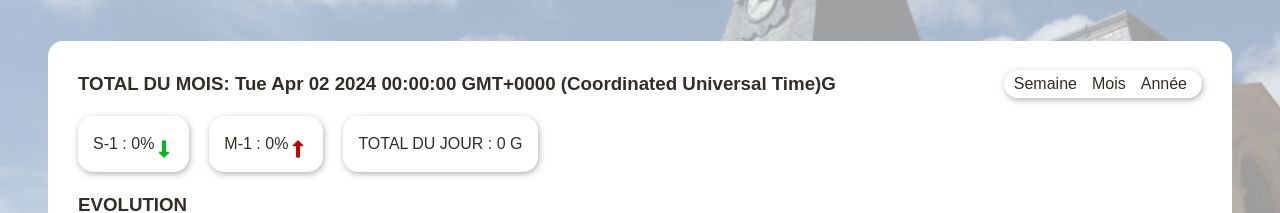
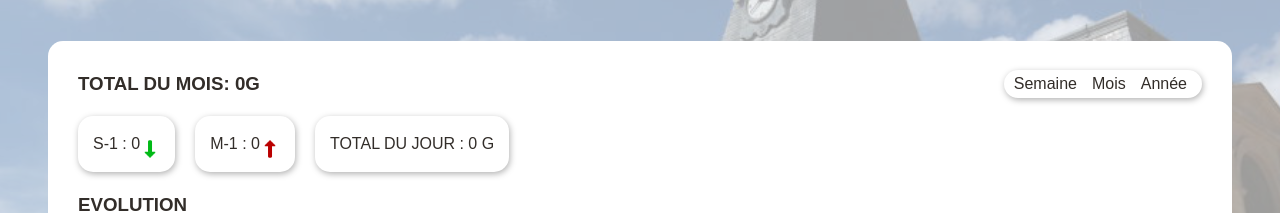
Before and after one commit to Mrpierrouge/poubelle_connectee, a Vue app in the folder front/: page /dashboard in a window 1280 px wide. Shown: the part 138-351 px from the top of the page. Built offline with nearby package versions, Linux system fonts and the light colour scheme; no server answers.

Commit message:
ajout m-1 et s-1

```diff
--- a/front/src/components/DashboardTotal.vue
+++ b/front/src/components/DashboardTotal.vue
@@ -1,6 +1,6 @@
 <template>
   <div class="dashboard-section total-month">
-    <h3>TOTAL DU MOIS: {{ this.today }}G</h3>
+    <h3>TOTAL DU MOIS: {{ totalMonth }}G</h3>
     <div class="time-selector">
       <div
         class="toggle-button"
@@ -27,7 +27,7 @@
   </div>
   <div class="dashboard-stats">
     <div class="stat-box">
-      <p>S-1 : {{ stat1 }}%</p>
+      <p>S-1 : {{ totalPrecedentWeek }}</p>
       <img
         src="../assets/fleche_bas.png"
         alt="Flèche vers le bas"
@@ -35,7 +35,7 @@
       />
     </div>
     <div class="stat-box">
-      <p>M-1 : {{ stat2 }}%</p>
+      <p>M-1 : {{ totalPrecedentMonth }}</p>
       <img
         src="../assets/fleche_haut.png"
         alt="Flèche vers le haut"
@@ -92,6 +92,15 @@ export default {
     },
     totalMonth() {
       return this.getTotalMonth(this.today);
+    },
+    totalPrecedentMonth() {
+      return this.getTotalMonth(new Date(this.today.getFullYear(), this.today.getMonth() - 1));
+    },
+    totalPrecedentWeek(){
+      return this.getTotalDay(this.getDayOffset(this.today, 15)) + this.getTotalDay(this.getDayOffset(this.today, 14)) +
+                this.getTotalDay(this.getDayOffset(this.today, 13)) + this.getTotalDay(this.getDayOffset(this.today, 12)) +
+                this.getTotalDay(this.getDayOffset(this.today, 11)) + this.getTotalDay(this.getDayOffset(this.today, 10)) +
+                this.getTotalDay(this.getDayOffset(this.today, 9)) + this.getTotalDay(this.getDayOffset(this.today, 8));
     },
   },
   methods: {
```
Also changed, not shown: front/src/components/Dashboard.vue (line endings or trailing spaces).
